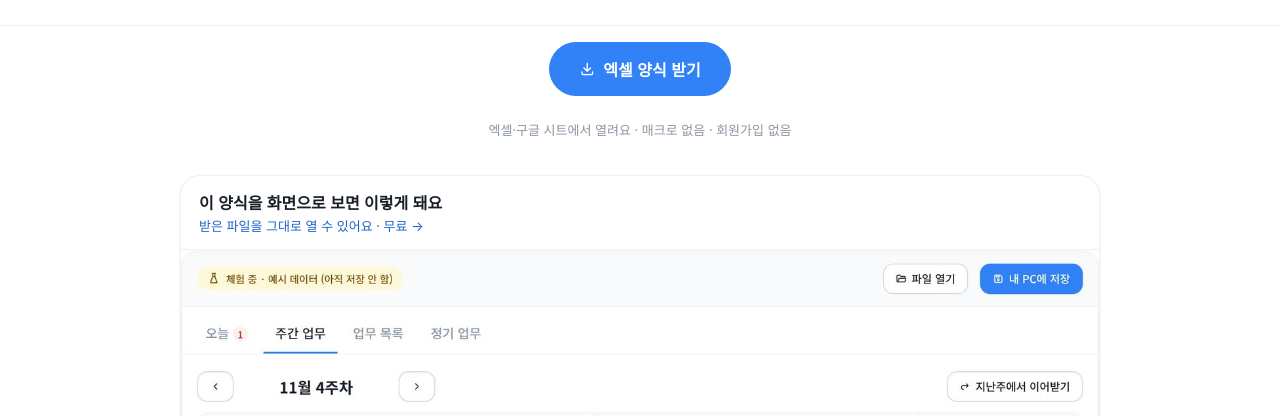
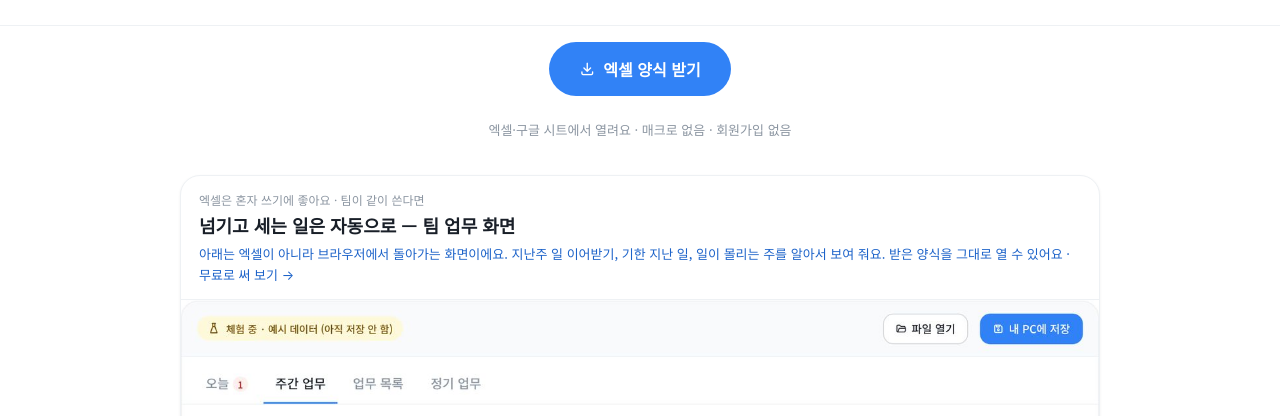
Before and after one commit to data2102/reflo_site, a plain HTML site: page tools/weekly-report/index.html in a window 1280 px wide. Shown: the part 381-797 px from the top of the page. Drawn offline with Linux system fonts and the light colour scheme.

Commit message:
양식 페이지 문구: 엑셀과 팀 업무 화면 구분
Co-Authored-By: Claude Opus 5.5 <noreply@anthropic.com>

```diff
--- a/tools/weekly-report/index.html
+++ b/tools/weekly-report/index.html
@@ -28,7 +28,9 @@
 .peek{display:block;margin:36px 0 0;border:1px solid var(--border);border-radius:var(--radius-xl);overflow:hidden;background:var(--surface);text-decoration:none;color:inherit;box-shadow:var(--shadow-card)}
 .peek:hover{border-color:var(--accent)}
 .peek .cap{display:block;padding:14px 18px;font-size:var(--fs-caption);color:var(--accent-strong);border-bottom:1px solid var(--border)}
-.peek .cap b{display:block;font-size:var(--fs-subhead);color:var(--text-primary);margin-bottom:2px}
+.peek .cap{line-height:1.6}
+.peek .cap small{display:block;font-size:var(--fs-footnote);color:var(--text-tertiary);margin-bottom:2px}
+.peek .cap b{display:block;font-size:var(--fs-heading);color:var(--text-primary);margin-bottom:4px}
 .peek img{display:block;width:100%;height:auto}
 .steps{margin:14px 0 0;padding-left:20px;font-size:var(--fs-body);line-height:1.9;color:var(--text-secondary)}
 .steps b{color:var(--text-primary)}
@@ -63,7 +65,7 @@
   </div>
 
   <a class="peek" href="/tools/weekly/" data-track="report_peek_weekly">
-    <span class="cap"><b>이 양식을 화면으로 보면 이렇게 돼요</b> 받은 파일을 그대로 열 수 있어요 · 무료 →</span>
+    <span class="cap"><small>엑셀은 혼자 쓰기에 좋아요 · 팀이 같이 쓴다면</small><b>넘기고 세는 일은 자동으로 — 팀 업무 화면</b>아래는 엑셀이 아니라 브라우저에서 돌아가는 화면이에요. 지난주 일 이어받기, 기한 지난 일, 일이 몰리는 주를 알아서 보여 줘요. 받은 양식을 그대로 열 수 있어요 · 무료로 써 보기 →</span>
     <img src="/img/weekly-screen.jpg" alt="주간 업무 화면 — 요일별 칸에 이번 주 일이 카드로 놓이고, 지난주에서 넘어온 일에는 이어받음 표시가 붙어 있다" width="1400" height="867" loading="lazy">
   </a>
 
@@ -86,8 +88,8 @@
 
   <h2 class="t-h2">넘기는 게 번거롭다면</h2>
   <div class="next">
-    <a href="/tools/weekly/" data-track="report_to_weekly"><b>이 양식을 화면으로</b><span>받은 파일을 그대로 열 수 있어요. 버튼 한 번으로 지난주 일을 이어받고, 기한 지난 일과 일이 몰리는 주가 보여요. 무료예요.</span><span class="go">주간 업무 화면 써 보기 →</span></a>
-    <a href="/#contact" data-track="report_contact"><b>우리 회사 양식 그대로</b><span>지금 쓰는 주간보고 양식을 보여 주시면, 그 칸 그대로 화면으로 바꿔 드려요. 팀이 같은 파일을 함께 써요.</span><span class="go">맡기기 문의 →</span></a>
+    <a href="/tools/weekly/" data-track="report_to_weekly"><b>팀 업무 화면으로 써 보기</b><span>엑셀 대신 브라우저에서 돌아가요. 버튼 한 번으로 지난주 일을 이어받고, 기한 지난 일과 일이 몰리는 주가 보여요. 받은 양식을 그대로 열 수 있고 무료예요.</span><span class="go">주간 업무 화면 써 보기 →</span></a>
+    <a href="/#contact" data-track="report_contact"><b>우리 회사 양식 그대로 자동화</b><span>지금 쓰는 주간보고 양식을 보여 주시면, 그 칸 그대로 팀 업무 화면으로 만들어 드려요. 넘기고 모으는 일이 자동이 돼요.</span><span class="go">맡기기 문의 →</span></a>
   </div>
 </main>
 
```
